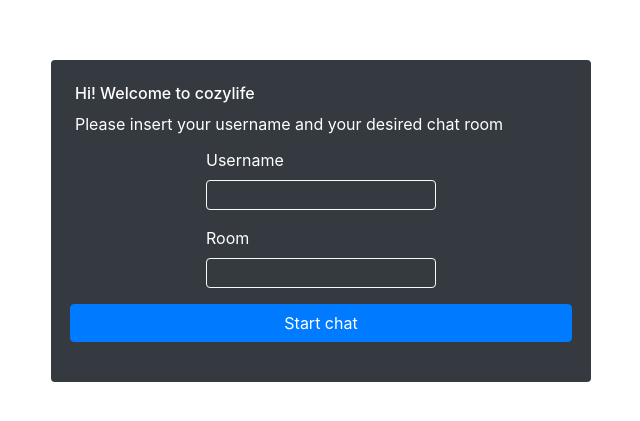
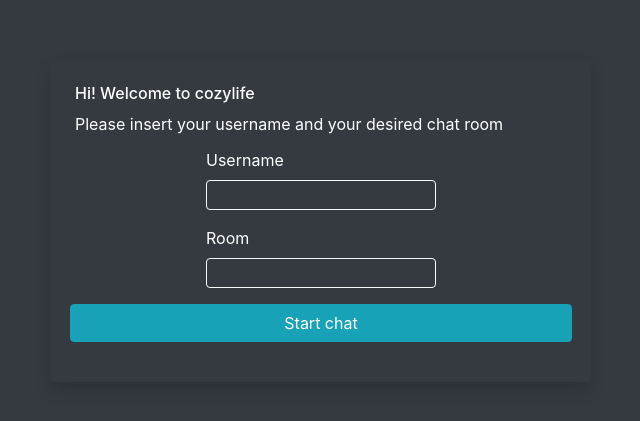
Before and after one commit to patrickbyan/cozychat, a React (Create React App) app: page / in a window 1280 px wide. Shown: the part 179-600 px from the top of the page, without its empty margins (319-959 px from the left). Built offline with nearby package versions, Linux system fonts and the light colour scheme; no server answers.

Commit message:
Deployment 2nd 04/05/2021

```diff
--- a/src/Page/Chat.jsx
+++ b/src/Page/Chat.jsx
@@ -2,7 +2,7 @@ import React from 'react'
 import axios from 'axios'
 
 import { FontAwesomeIcon } from '@fortawesome/react-fontawesome'
-import { faArrowCircleRight, faChevronLeft } from '@fortawesome/free-solid-svg-icons'
+import { faChevronLeft } from '@fortawesome/free-solid-svg-icons'
 
 class Chat extends React.Component{
     state = {
@@ -133,8 +133,9 @@ class Chat extends React.Component{
 
     render(){
         return(
+            <div className="bg-dark">
                 <div className="container d-flex justify-content-center align-items-center vh-100">
-                <div className="bg-dark h-sm-50 h-md-50 h-75 mt-n5 rounded">
+                    <div className="bg-dark h-sm-50 h-md-50 h-75 mt-n5 rounded shadow">
                         <div className="scroll rounded-top">
                             <div className="row bg-dark text-light sticky-top shadow rounded-top align-items-center p-0 m-0">
                                 <div className="mx-xl-4 mx-2 mt-2">
@@ -329,12 +330,14 @@ class Chat extends React.Component{
                         </div>
                         {/* ######## CHAT BOX ########*/}
                         <form className="navbar bg-white navbar-expand-sm d-flex justify-content-between rounded-bottom shadow mt-n1" onSubmit={this.onChat}>
-                        <input type="text number" ref={(e) => this.text = e} name="text" className="form-control w-md-90 w-100" placeholder="Type a message..." onChange={this.onTyping} />
-                        <div className="icondiv d-flex justify-content-end align-content-center text-center ml-2">
+                            <input type="text number" ref={(e) => this.text = e} name="text" className="form-control w-md-80 w-100" placeholder="Type a message..." onChange={this.onTyping} />
+                            <input type="submit" value="Send" className="btn btn-info" onClick={this.onChat} />
+                            {/* <div className="icondiv d-flex justify-content-end align-content-center text-center ml-2">
                                 <i><FontAwesomeIcon icon={faArrowCircleRight} role="button" type="submit" className="text-primary h5" onClick={this.onChat}/></i>
-                        </div>
+                            </div> */}
                         </form>
                         {/* ######## CHAT BOX ########*/}
+                    </div>
                 </div>
             </div>
         )
--- a/src/Page/Login.jsx
+++ b/src/Page/Login.jsx
@@ -22,10 +22,11 @@ class Login extends React.Component{
 
     render(){
         return(
+            <div className="bg-dark">
                 <div className="container-md">
                     <div className="row justify-content-center align-items-center" style={{height: '100vh'}}>
                         <div className="col-12 col-md-6 col-sm-12 col-xs-12">
-                    <div className="card bg-dark p-4 p-md-4 text-white border-0">
+                            <div className="card bg-dark p-4 p-md-4 text-white border-0 shadow">
                                 <h6>Hi! Welcome to cozylife</h6>
                                 <p className="font-weight-normal">Please insert your username and your desired chat room</p>
                                 <form className="form-row justify-content-center my-3 mt-n1" onSubmit={this.onSubmitButton}>
@@ -40,10 +41,11 @@ class Login extends React.Component{
                                         <label>Room</label>
                                         <input type="text" ref={(el) => this.room = el} height="30px" className="form-control bg-transparent border border-light text-light" />
                                     </div>
-                            <button type="submit" class="col-12 btn btn-primary" onClick={this.onSubmitButton}>
+                                    <button type="submit" class="col-12 btn btn-info" onClick={this.onSubmitButton}>
                                         Start chat
                                     </button>
                                 </form>
+                            </div>
                         </div>
                     </div>
                 </div>
--- a/src/Supports/Stylesheet/Utils.css
+++ b/src/Supports/Stylesheet/Utils.css
@@ -83,8 +83,8 @@ body {
         height: 50% !important;
     }
 
-    .w-sm-90{
-        width: 90% !important;
+    .w-sm-80{
+        width: 80% !important;
     }
 
     .m-sm-10{
@@ -97,8 +97,8 @@ body {
         height: 50% !important;
     }
 
-    .w-md-90{
-        width: 90% !important;
+    .w-md-80{
+        width: 80% !important;
     }
 
     .h-md-75{
```
Lines whose indentation alone changed are shown as unchanged.
